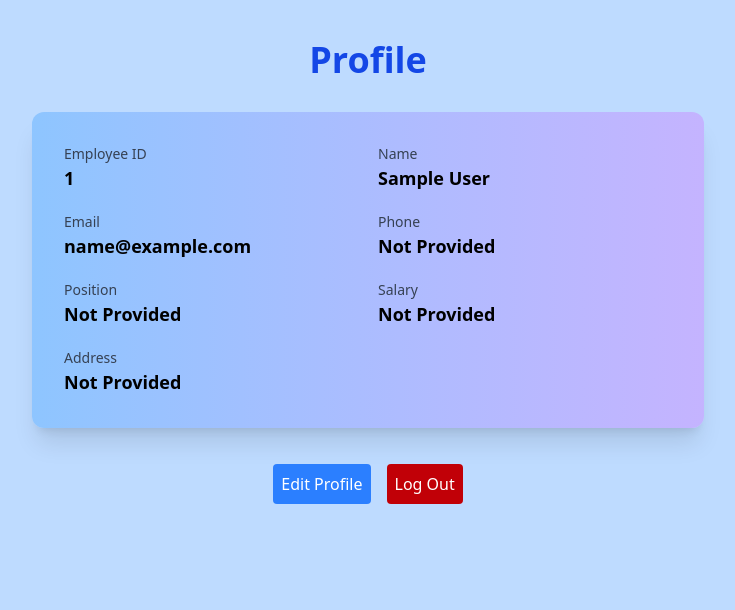
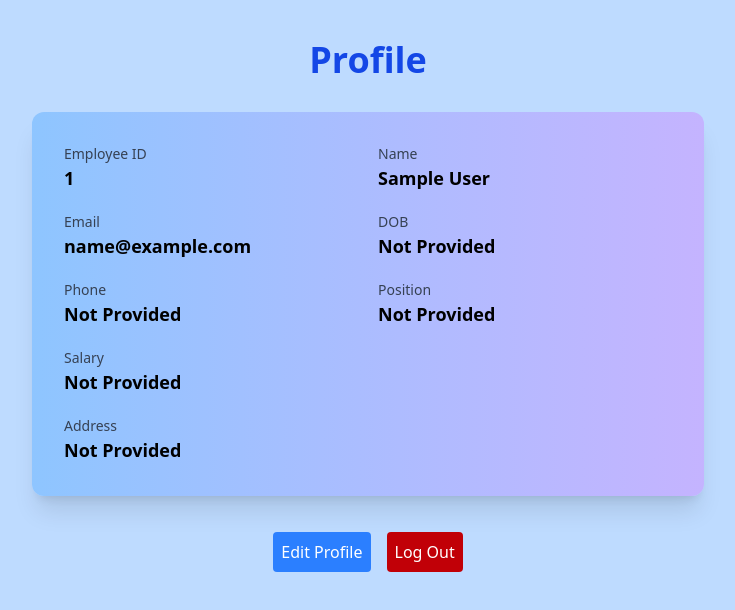
Before and after one commit to srz-anandhu/emp-client, a React (Vite) app in the folder client/: page /profile in a window 1280 px wide. Shown: the top 610 px of the page, without its empty margins (272-1007 px from the left). Built offline with nearby package versions, Linux system fonts and the light colour scheme; sample sign-in values are in the browser's storage.

Commit message:
added DOB in profile

```diff
--- a/client/src/components/Profile.jsx
+++ b/client/src/components/Profile.jsx
@@ -140,6 +140,7 @@ export default function Profile() {
                         Name,
                         Email,
                         Phone,
+                        DOB,
                         Position,
                         Address,
                         Salary
@@ -150,6 +151,7 @@ export default function Profile() {
                         name: Name || '',
                         email: Email || user.email,
                         phone: Phone || '',
+                        dob: DOB,
                         position: Position || '',
                         address: Address || '',
                         salary: Salary || 0
@@ -250,6 +252,18 @@ export default function Profile() {
                                     pattern="[0-9]{10}"
                                 />
                             </div>
+                               <div>
+                                <label className="block text-gray-700 text-sm mb-1">DOB</label>
+                                <input
+                                   type="text"
+                                    name="dob"
+                                    value={formData.dob || ''}
+                                    onChange={handleChange}
+                                    className="w-full p-2 border rounded"
+                                    required
+
+                                />
+                            </div>
                             <div>
                                 <label className="block text-gray-700 text-sm mb-1">Position</label>
                                 <input
@@ -326,6 +340,10 @@ export default function Profile() {
                                 <p className="text-gray-700 text-sm">Email</p>
                                 <h2 className="font-semibold text-lg">{user?.email || 'Not Provided'}</h2>
                             </div>
+                              <div>
+                                <p className="text-gray-700 text-sm">DOB</p>
+                                <h2 className="font-semibold text-lg">{user?.dob || 'Not Provided'}</h2>
+                            </div>
 
                             <div>
                                 <p className="text-gray-700 text-sm">Phone</p>
```
